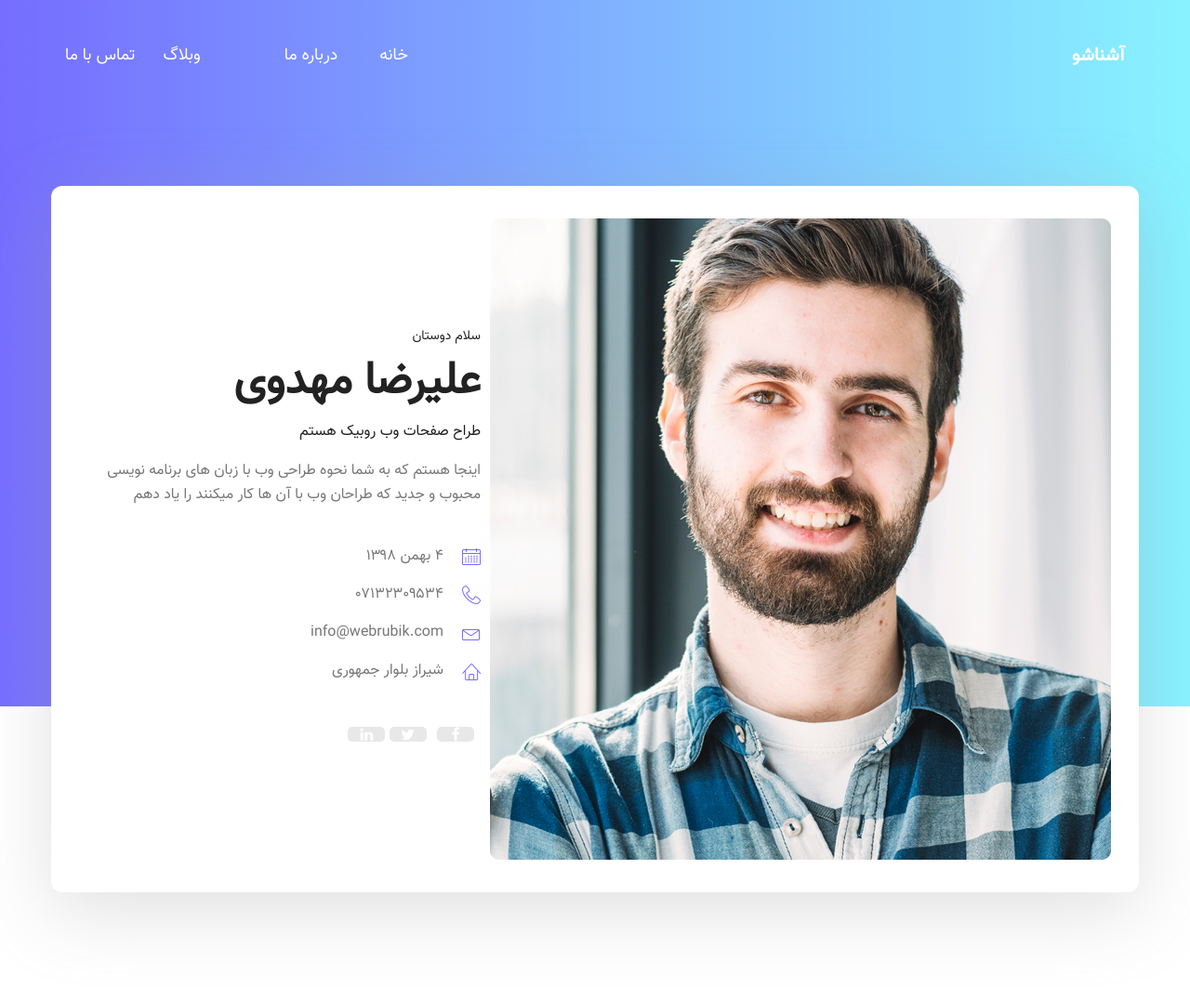
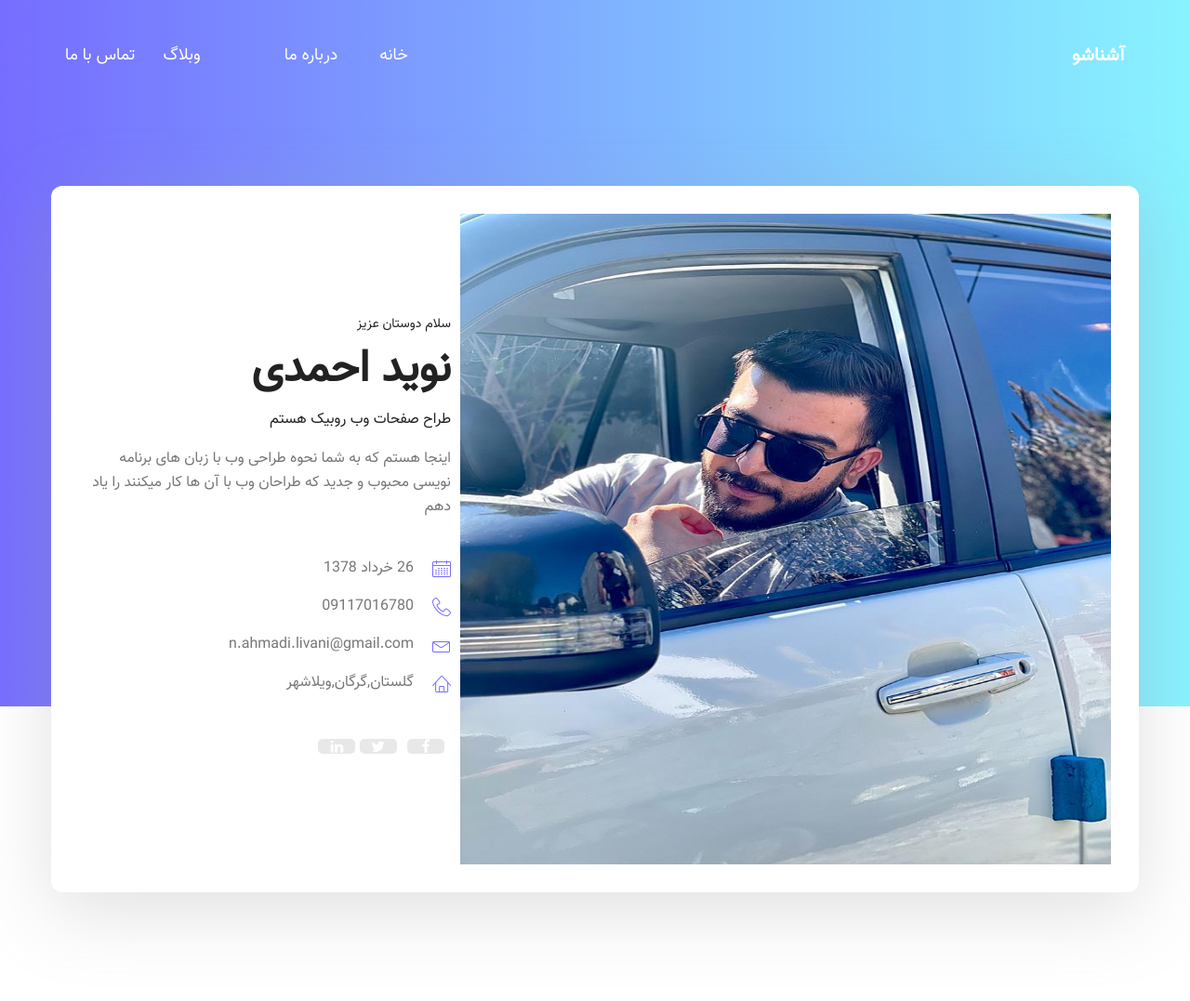
Before and after one commit to navidahmadi0245/CV_website, a Django app: page /about in a window 1280 px wide. Shown: the top 1077 px of the page at 93% size. Run offline with Django 4.2, Linux system fonts and the light colour scheme; some libraries are stand-ins or nearby versions.

Commit message:
finish publish ,img

```diff
--- a/templates/website/about.html
+++ b/templates/website/about.html
@@ -11,19 +11,19 @@
 					<div class="banner_content">
 						<div class="media" >
 							<div class="d-flex" style="padding-right: 0px!important;" >
-								<img src="{% static 'img/personal.jpg' %}" alt="" >
+								<img src="{% static 'img/navid.jpg.jpg' %}" alt="" style="width: 700px; height: 700px;">
 							</div>
 							<div class="media-body" >
 								<div class="personal_text txt_al_ps" >
-									<h6>سلام دوستان </h6>
-									<h3>علیرضا مهدوی </h3>
+									<h6>سلام دوستان عزیز </h6>
+									<h3>نوید احمدی </h3>
 									<h4>طراح صفحات وب روبیک هستم </h4>
 									<p>اینجا هستم که به شما نحوه طراحی وب با زبان های برنامه نویسی محبوب و جدید که طراحان وب با آن ها کار میکنند را یاد دهم </p>
 									<ul class="list basic_info" style="text-align: right;" >
-										<li> <a href="#"><i class="lnr lnr-calendar-full"  ></i><span class="spn_ic">۴ بهمن ۱۳۹۸</span></a></li>
-										<li><a href="#"><i class="lnr lnr-phone-handset"></i><span class="spn_ic"> ۰۷۱۳۲۳۰۹۵۳۴</span></a></li>
-										<li><a href="#"><i class="lnr lnr-envelope"></i> <span class="spn_ic">info@webrubik.com</span></a></li>
-										<li><a href="#"><i class="lnr lnr-home"></i><span class="spn_ic">شیراز بلوار جمهوری </span></a></li>
+										<li> <a href="#"><i class="lnr lnr-calendar-full"  ></i><span class="spn_ic">26 خرداد 1378</span></a></li>
+										<li><a href="#"><i class="lnr lnr-phone-handset"></i><span class="spn_ic"> 09117016780</span></a></li>
+										<li><a href="#"><i class="lnr lnr-envelope"></i> <span class="spn_ic">n.ahmadi.livani@gmail.com</span></a></li>
+										<li><a href="#"><i class="lnr lnr-home"></i><span class="spn_ic">گلستان,گرگان,ویلاشهر</span></a></li>
 									</ul>
 									<ul class="list personal_social">
 										<li><a href="#"><i class="fa fa-facebook"></i></a></li>
@@ -47,19 +47,19 @@
            		<div class="profile_inner p_120">
 					<div class="row">
 						<div class="col-lg-5">
-							<img class="img-fluid" src="img/personal-2.jpg" alt="">
+							<img class="img-fluid" src="img/IMG_0690" alt="" style="width: 500px; height: 500px;">
 						</div>
 						<div class="col-lg-7">
 							<div class="personal_text">
 								<h6>سلام دوستان </h6>
-								<h3>علیرضا مهدوی </h3>
+								<h3>نوید احمدی</h3>
 								<h4>طراح صفحات وب روبیک هستم </h4>
 								<p>اینجا هستم که به شما نحوه طراحی وب با زبان های برنامه نویسی محبوب و جدید که طراحان وب با آن ها کار میکنند را یاد دهم </p>
 								<ul class="list basic_info" style="text-align: right;" >
-									<li> <a href="#"><i class="lnr lnr-calendar-full"  ></i><span class="spn_ic">۴ بهمن ۱۳۹۸</span></a></li>
-									<li><a href="#"><i class="lnr lnr-phone-handset"></i><span class="spn_ic"> ۰۷۱۳۲۳۰۹۵۳۴</span></a></li>
-									<li><a href="#"><i class="lnr lnr-envelope"></i> <span class="spn_ic">info@webrubik.com</span></a></li>
-									<li><a href="#"><i class="lnr lnr-home"></i><span class="spn_ic">شیراز بلوار جمهوری </span></a></li>
+									<li> <a href="#"><i class="lnr lnr-calendar-full"  ></i><span class="spn_ic">26 خرداد1378</span></a></li>
+									<li><a href="#"><i class="lnr lnr-phone-handset"></i><span class="spn_ic"> 09117016780</span></a></li>
+									<li><a href="#"><i class="lnr lnr-envelope"></i> <span class="spn_ic">n.ahmadi.livani@gmail.com</span></a></li>
+									<li><a href="#"><i class="lnr lnr-home"></i><span class="spn_ic">گلستان,گرگان,ویلاشهر </span></a></li>
 								</ul>
 								<ul class="list personal_social">
 									<li><a href="#"><i class="fa fa-facebook"></i></a></li>
```
Also changed, not shown: blog/views.py (+5 -2 lines), statics/img/IMG-20230330-WA0015.jpg (added), 1 other file.
